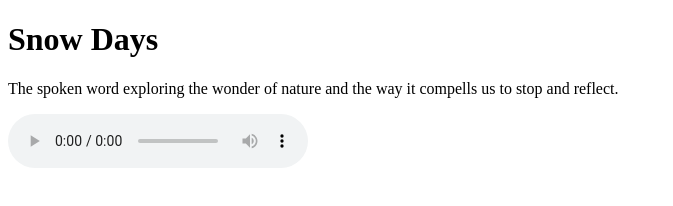
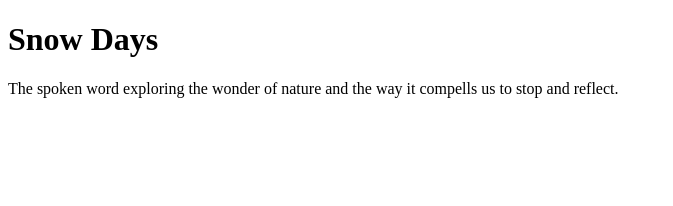
Before and after one commit to katspenc2021/speaklife, a plain HTML site: page index.html in a window 1280 px wide. Shown: the whole page, without its empty margins (0-673 px from the left). Drawn offline with Linux system fonts and the light colour scheme.

Commit message:
Update index.html

```diff
--- a/index.html
+++ b/index.html
@@ -3,13 +3,5 @@
   <body>
     <h1>Snow Days</h1>
     <p>The spoken word exploring the wonder of nature and the way it compells us to stop and reflect.</p>
-
-    <div>
-      <audio controls>
-          <source src="rainandsnow.mp3" type="audio/mpeg">
-          Your browser does not support the audio tag.
-      </audio>
-    </div>
-
   </body>
 </html>
```
